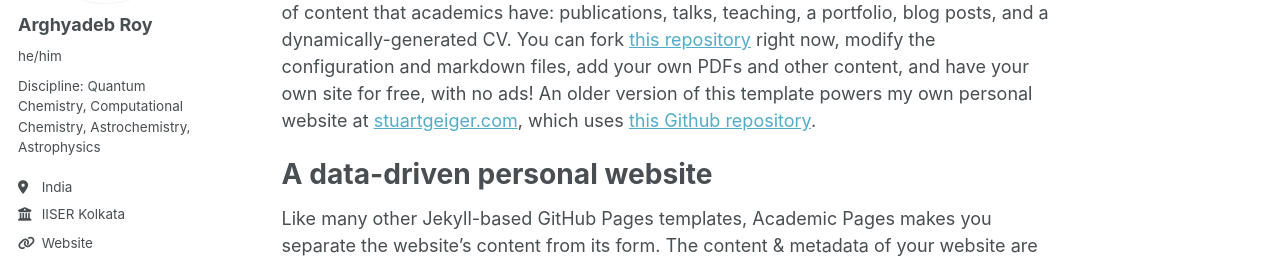
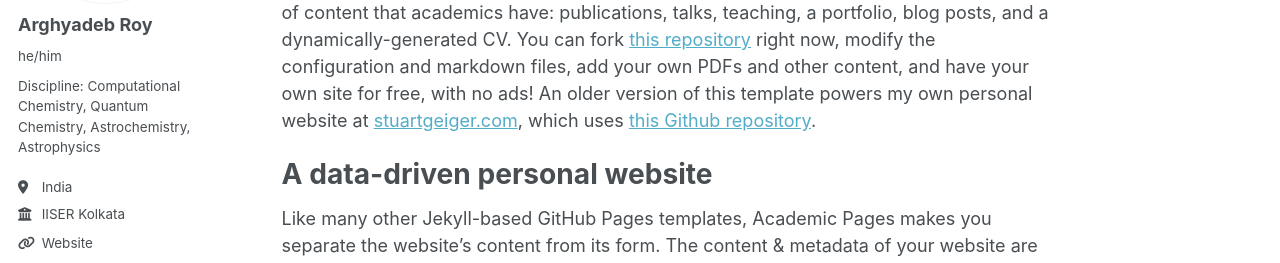
Before and after one commit to arghyadebroy/arghyadebroy.github.io, a Jekyll site: the page built from _pages/about.md, in a window 1280 px wide. Shown: the part 284-547 px from the top of the page. Built offline with Jekyll 4.4.1, drawn with Linux system fonts in a browser that asks for light colours; some web fonts are replaced.

```diff
--- a/_config.yml
+++ b/_config.yml
@@ -24,7 +24,7 @@ author:
   avatar           : "Roy.jpeg"
   name             : "Arghyadeb Roy"
   pronouns         : "he/him"
-  bio              : "Discipline: Quantum Chemistry, Computational Chemistry, Astrochemistry, Astrophysics"
+  bio              : "Discipline: Computational Chemistry, Quantum Chemistry, Astrochemistry, Astrophysics"
   location         : "India"
   employer         : "IISER Kolkata"
   uri              : "https://arghyadebroy.github.io/"
```
